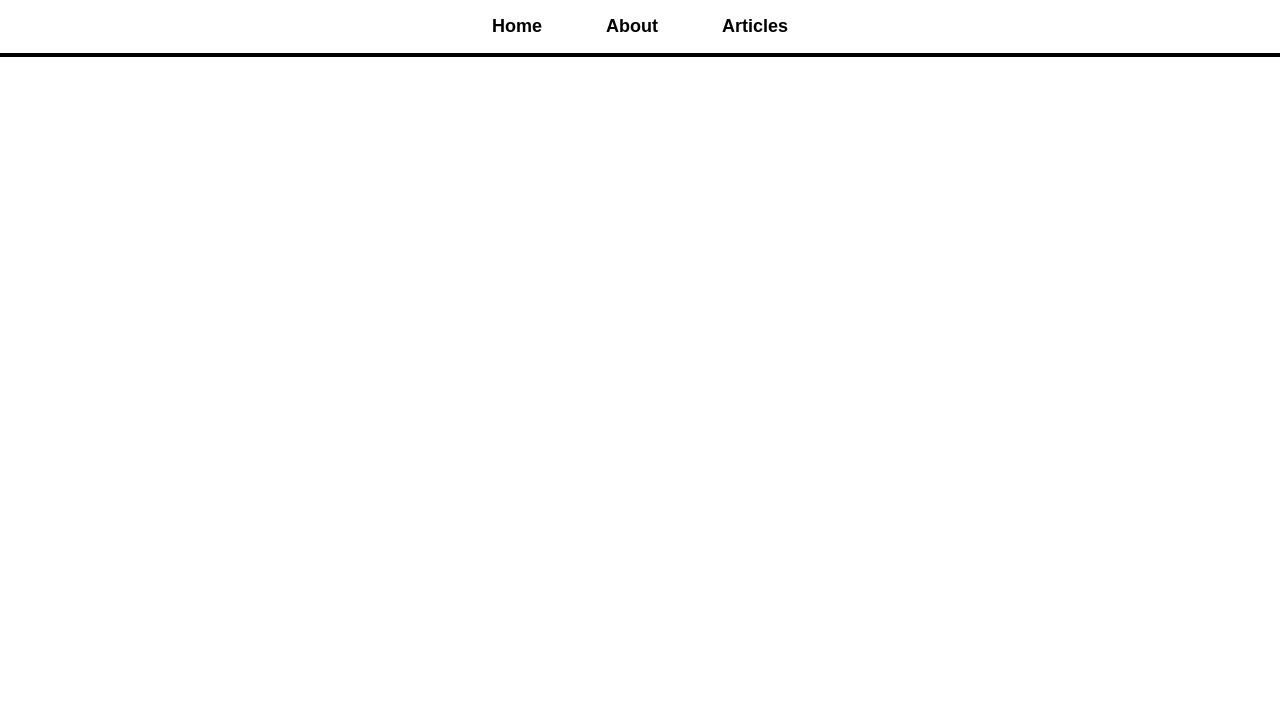
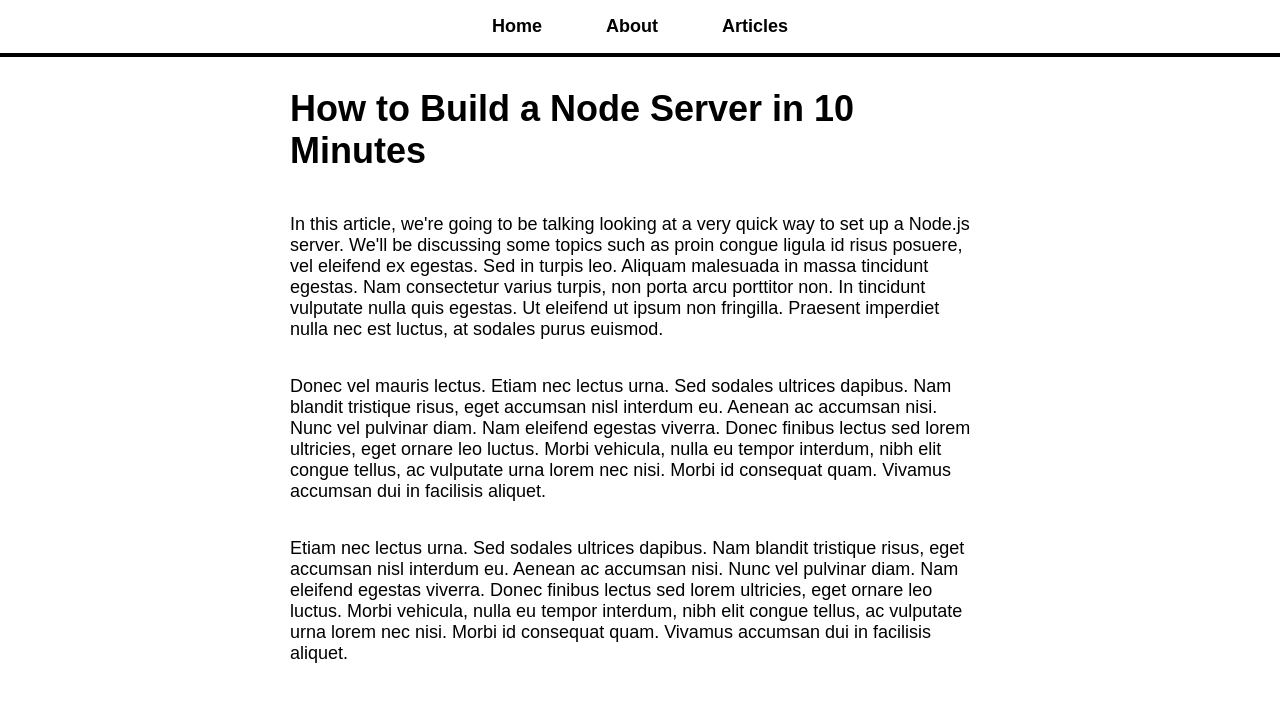
Before and after one commit to shanudjn/React-Blog, a React (Create React App) app: page /article/learn-node in a window 1280 px wide. Shown: the top 702 px of the page. Built offline with nearby package versions, Linux system fonts and the light colour scheme.

Commit message:
added code for working with url parameters

```diff
--- a/src/App.js
+++ b/src/App.js
@@ -15,7 +15,7 @@
           <NavBar/>
           <div id="page-body">
           <Route path="/" component={HomePage} exact/>
-          <Route path="/article" component={ArticlePage} exact/>
+          <Route path="/article/:name" component={ArticlePage} exact/>
           <Route path="/articles-list" component={ArticlesList} exact/>
           <Route path="/about" component={AboutPage} exact/>
           </div>
--- a/src/pages/ArticlePage.js
+++ b/src/pages/ArticlePage.js
@@ -1,8 +1,17 @@
 import React from 'react';
-
-const ArticlePage = () => (
+import articleContent from './article-content';
+const ArticlePage = ({match}) => {
+    //getting the name from url parameters
+    const name = match.params.name;
+    const article = articleContent.find(article => article.name===name);
+    if(!article) return <h1>Article Does Not Exist</h1>
+    return (
     <React.Fragment>
-        <h1>This is an article</h1>
+        <h1>{article.title}</h1>
+        {article.content.map((paragraph, key)=>(
+            <p key={key}>{paragraph}</p>
+        )) }
     </React.Fragment>
-)
+    );
+}
 export default ArticlePage;
--- /dev/null
+++ b/src/pages/article-content.js
@@ -0,0 +1,77 @@
+const articles = [
+    {
+        name: 'learn-react',
+        title: 'The Fastest Way to Learn React',
+        content: [
+            `Welcome! Today we're going to be talking about the fastest way to
+            learn React. We'll be discussing some topics such as proin congue
+            ligula id risus posuere, vel eleifend ex egestas. Sed in turpis leo.
+            Aliquam malesuada in massa tincidunt egestas. Nam consectetur varius turpis,
+            non porta arcu porttitor non. In tincidunt vulputate nulla quis egestas. Ut
+            eleifend ut ipsum non fringilla. Praesent imperdiet nulla nec est luctus, at
+            sodales purus euismod.`,
+            `Donec vel mauris lectus. Etiam nec lectus urna. Sed sodales ultrices dapibus.
+            Nam blandit tristique risus, eget accumsan nisl interdum eu. Aenean ac accumsan
+            nisi. Nunc vel pulvinar diam. Nam eleifend egestas viverra. Donec finibus lectus
+            sed lorem ultricies, eget ornare leo luctus. Morbi vehicula, nulla eu tempor
+            interdum, nibh elit congue tellus, ac vulputate urna lorem nec nisi. Morbi id
+            consequat quam. Vivamus accumsan dui in facilisis aliquet.`,
+            `Etiam nec lectus urna. Sed sodales ultrices dapibus.
+            Nam blandit tristique risus, eget accumsan nisl interdum eu. Aenean ac accumsan
+            nisi. Nunc vel pulvinar diam. Nam eleifend egestas viverra. Donec finibus lectus
+            sed lorem ultricies, eget ornare leo luctus. Morbi vehicula, nulla eu tempor
+            interdum, nibh elit congue tellus, ac vulputate urna lorem nec nisi. Morbi id
+            consequat quam. Vivamus accumsan dui in facilisis aliquet.`,
+        ]
+    },    {
+        name: 'learn-node',
+        title: 'How to Build a Node Server in 10 Minutes',
+        content: [
+            `In this article, we're going to be talking looking at a very quick way
+            to set up a Node.js server. We'll be discussing some topics such as proin congue
+            ligula id risus posuere, vel eleifend ex egestas. Sed in turpis leo.
+            Aliquam malesuada in massa tincidunt egestas. Nam consectetur varius turpis,
+            non porta arcu porttitor non. In tincidunt vulputate nulla quis egestas. Ut
+            eleifend ut ipsum non fringilla. Praesent imperdiet nulla nec est luctus, at
+            sodales purus euismod.`,
+            `Donec vel mauris lectus. Etiam nec lectus urna. Sed sodales ultrices dapibus.
+            Nam blandit tristique risus, eget accumsan nisl interdum eu. Aenean ac accumsan
+            nisi. Nunc vel pulvinar diam. Nam eleifend egestas viverra. Donec finibus lectus
+            sed lorem ultricies, eget ornare leo luctus. Morbi vehicula, nulla eu tempor
+            interdum, nibh elit congue tellus, ac vulputate urna lorem nec nisi. Morbi id
+            consequat quam. Vivamus accumsan dui in facilisis aliquet.`,
+            `Etiam nec lectus urna. Sed sodales ultrices dapibus.
+            Nam blandit tristique risus, eget accumsan nisl interdum eu. Aenean ac accumsan
+            nisi. Nunc vel pulvinar diam. Nam eleifend egestas viverra. Donec finibus lectus
+            sed lorem ultricies, eget ornare leo luctus. Morbi vehicula, nulla eu tempor
+            interdum, nibh elit congue tellus, ac vulputate urna lorem nec nisi. Morbi id
+            consequat quam. Vivamus accumsan dui in facilisis aliquet.`,
+        ]
+    },     {
+        name: 'my-thoughts-on-resumes',
+        title: 'My Thoughts on Resumes',
+        content: [
+            `Today is the day I talk about something which scares most people: resumes.
+            In reality, I'm not sure why people have such a hard time with proin congue
+            ligula id risus posuere, vel eleifend ex egestas. Sed in turpis leo.
+            Aliquam malesuada in massa tincidunt egestas. Nam consectetur varius turpis,
+            non porta arcu porttitor non. In tincidunt vulputate nulla quis egestas. Ut
+            eleifend ut ipsum non fringilla. Praesent imperdiet nulla nec est luctus, at
+            sodales purus euismod.`,
+            `Donec vel mauris lectus. Etiam nec lectus urna. Sed sodales ultrices dapibus.
+            Nam blandit tristique risus, eget accumsan nisl interdum eu. Aenean ac accumsan
+            nisi. Nunc vel pulvinar diam. Nam eleifend egestas viverra. Donec finibus lectus
+            sed lorem ultricies, eget ornare leo luctus. Morbi vehicula, nulla eu tempor
+            interdum, nibh elit congue tellus, ac vulputate urna lorem nec nisi. Morbi id
+            consequat quam. Vivamus accumsan dui in facilisis aliquet.`,
+            `Etiam nec lectus urna. Sed sodales ultrices dapibus.
+            Nam blandit tristique risus, eget accumsan nisl interdum eu. Aenean ac accumsan
+            nisi. Nunc vel pulvinar diam. Nam eleifend egestas viverra. Donec finibus lectus
+            sed lorem ultricies, eget ornare leo luctus. Morbi vehicula, nulla eu tempor
+            interdum, nibh elit congue tellus, ac vulputate urna lorem nec nisi. Morbi id
+            consequat quam. Vivamus accumsan dui in facilisis aliquet.`,
+        ]
+    },
+];
+
+export default articles;
```
